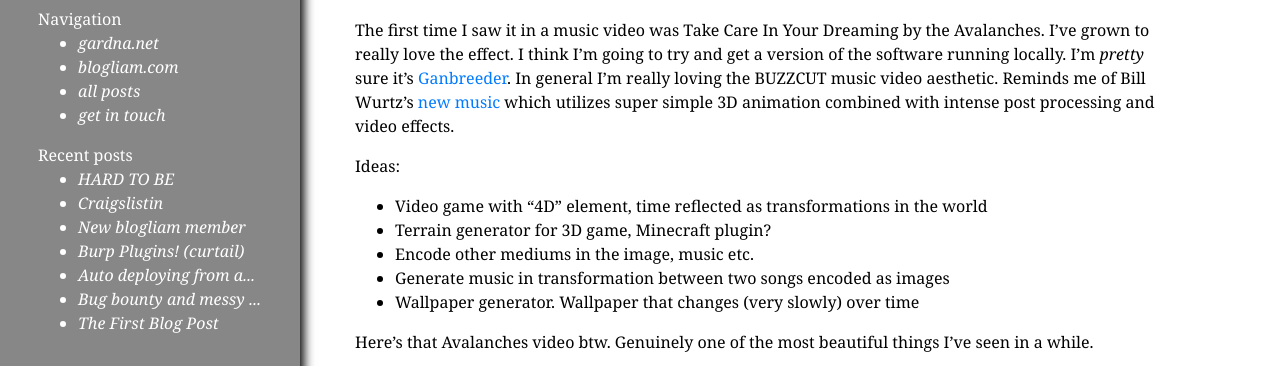
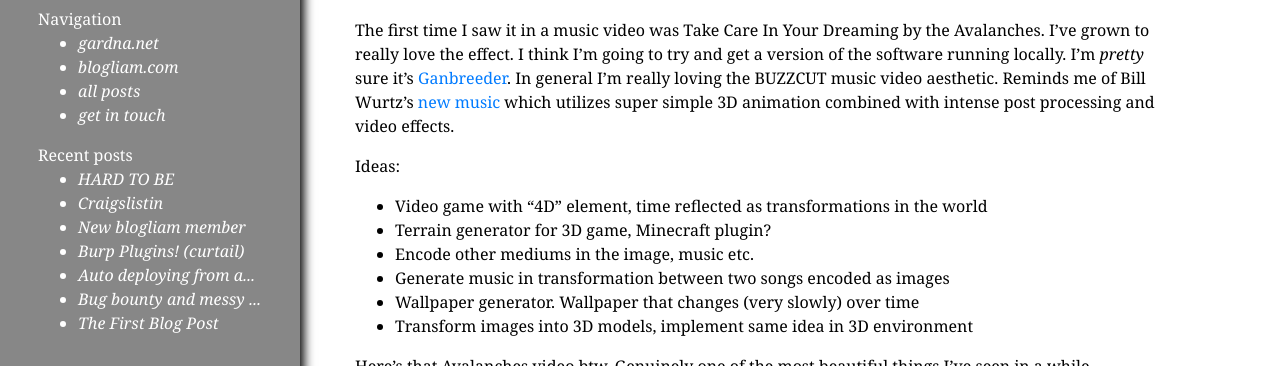
Before and after one commit to blogliam/gardna.blogliam.com, a Jekyll site: the page built from _posts/2021-04-09-hard-to-be.md, in a window 1280 px wide and 900 px high, scrolled down 852 px, cut to the strip 145-511 px from the top of the window. Built offline with Jekyll 4.4.1, drawn with Linux system fonts in a browser that asks for light colours.

Commit message:
2021-04-09 hard to be updates 2

```diff
--- a/_posts/2021-04-09-hard-to-be.md
+++ b/_posts/2021-04-09-hard-to-be.md
@@ -54,6 +54,7 @@ Ideas:
 - Encode other mediums in the image, music etc.
 - Generate music in transformation between two songs encoded as images
 - Wallpaper generator. Wallpaper that changes (very slowly) over time
+- Transform images into 3D models, implement same idea in 3D environment
 
 Here's that Avalanches video btw. Genuinely one of the most beautiful things I've seen in a while.
 
```
